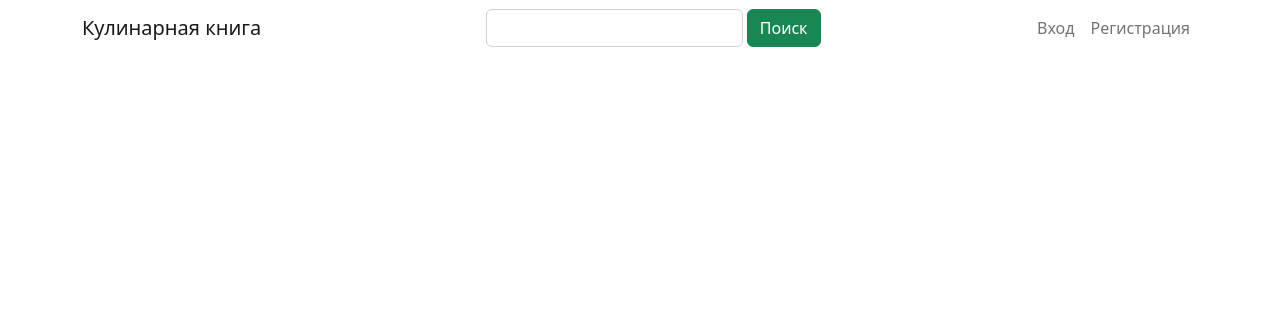
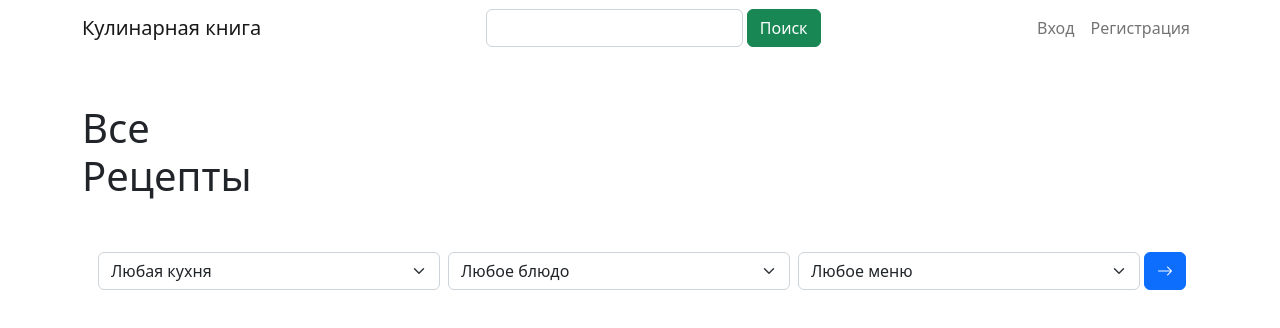
Before and after one commit to Cookbook-PI-21g/Cookbook, a React (Create React App) app in the folder cookbook/: page / in a window 1280 px wide. Shown: the top 328 px of the page. Built offline with nearby package versions, Linux system fonts and the light colour scheme.

Commit message:
add FilterBar component

```diff
--- a/cookbook/package.json
+++ b/cookbook/package.json
@@ -7,6 +7,7 @@
     "@testing-library/react": "^13.4.0",
     "@testing-library/user-event": "^13.5.0",
     "bootstrap": "^5.2.3",
+    "bootstrap-icons": "^1.10.5",
     "react": "^18.2.0",
     "react-bootstrap": "^2.7.4",
     "react-dom": "^18.2.0",
--- a/cookbook/src/App.js
+++ b/cookbook/src/App.js
@@ -1,13 +1,23 @@
-import React from 'react';
-import Navbarheader from './components/Navbarheader';
+import React from "react";
+import Navbarheader from "./components/Navbarheader";
+import FilterBar from "./components/FilterBar";
+import { Container } from "react-bootstrap";
 
 
 function App() {
-  return (
-    <div className="App">
-      <Navbarheader/>
-    </div>
-  );
+    return (
+        <div className="App">
+            <Navbarheader />
+            <Container>
+                <h1 className="mt-5 mb-5">
+                    Все
+                    <br />
+                    Рецепты
+                </h1>
+                <FilterBar />
+            </Container>
+        </div>
+    );
 }
 
 export default App;
--- /dev/null
+++ b/cookbook/src/components/FilterBar.jsx
@@ -0,0 +1,21 @@
+import React from "react";
+import { Container, Form, Button } from "react-bootstrap";
+
+export default function FilterBar() {
+    return (
+        <Container className="d-flex">
+            <Form className="d-flex justify-content-between w-100 align-items-center">
+                <Form.Select className="m-1">
+                    <option value="">Любая кухня</option>
+                </Form.Select>
+                <Form.Select className="m-1">
+                    <option value="">Любое блюдо</option>
+                </Form.Select>
+                <Form.Select className="m-1">
+                    <option value="">Любое меню</option>
+                </Form.Select>
+                <Button><i class="bi bi-arrow-right"></i></Button>
+            </Form>
+        </Container>
+    );
+}
--- a/cookbook/src/index.js
+++ b/cookbook/src/index.js
@@ -2,6 +2,7 @@ import React from "react";
 import ReactDOM from "react-dom/client";
 import App from "./App";
 import "bootstrap/dist/css/bootstrap.min.css";
+import "bootstrap-icons/font/bootstrap-icons.css";
 
 const root = ReactDOM.createRoot(document.getElementById("root"));
 root.render(<App />);
```
Also changed, not shown: 1 other file (tests, documents, lock files or other folders).
